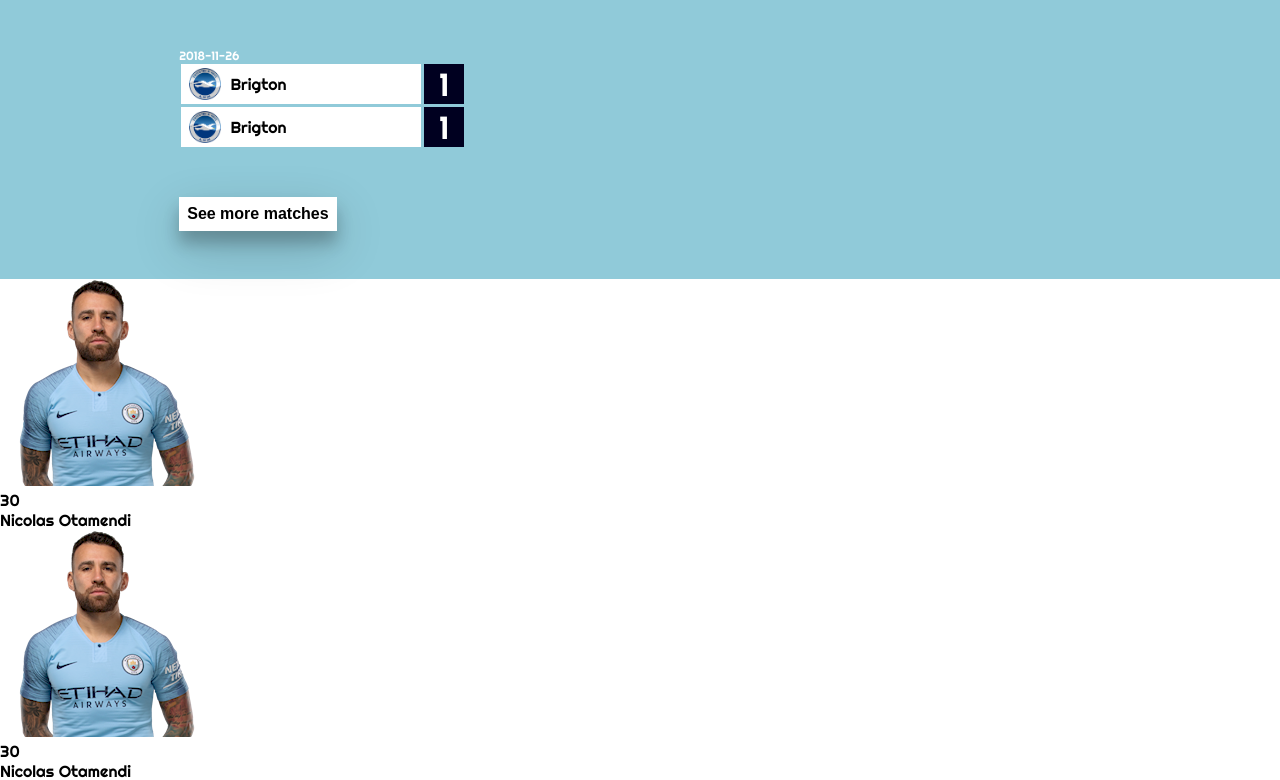
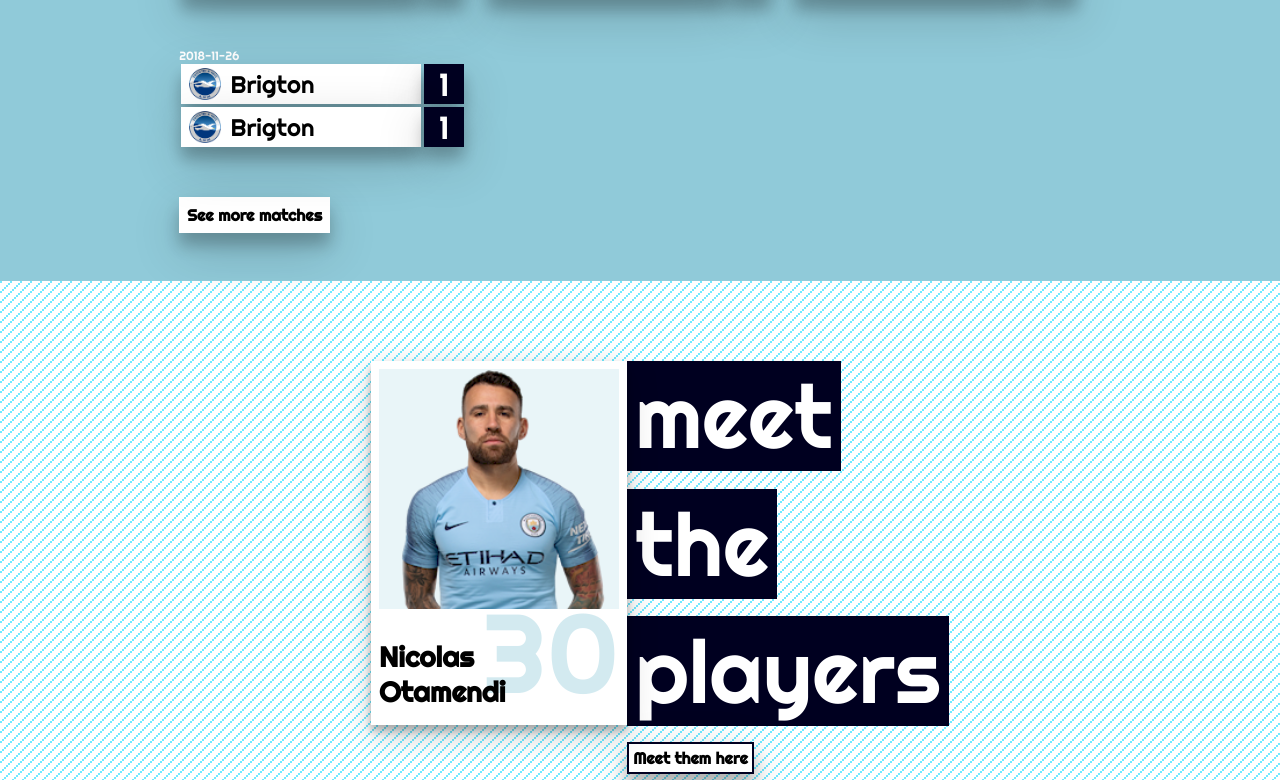
Before and after one commit to Akash187/manchester_city, a React (Create React App) app: page / in a window 1280 px wide. Shown: the part 823-1603 px from the top of the page. Built offline with nearby package versions, Linux system fonts and the light colour scheme.

Commit message:
styling players component finished.

```diff
--- a/package.json
+++ b/package.json
@@ -7,6 +7,7 @@
     "@material-ui/icons": "^3.0.1",
     "react": "^16.6.3",
     "react-dom": "^16.6.3",
+    "react-reveal": "^1.2.2",
     "react-scripts": "2.1.1"
   },
   "scripts": {
--- a/src/App.css
+++ b/src/App.css
@@ -219,7 +219,7 @@
     justify-content: center;
 }
 
-.matches_container{
+.container{
     width: 72%;
 }
 
@@ -257,14 +257,20 @@
 .match_team div{
     display: flex;
     align-items: center;
-    font-size: 1rem;
+    font-size: 1.5rem;
     width: 15rem;
     background-color: white;
     margin: 0.1rem;
+    box-shadow: 0 12px 16px 0 rgba(0, 0, 0, 0.24), 0 17px 50px 0 rgba(0, 0, 0, 0.19);
+}
+
+.match_team div div{
+    box-shadow: 0 0 0 0;
 }
 
 .match_team span{
     display: flex;
+    box-shadow: 0 12px 16px 0 rgba(0, 0, 0, 0.24), 0 17px 50px 0 rgba(0, 0, 0, 0.19);
     align-items: center;
     justify-content: center;
     font-size: 2rem;
@@ -282,6 +288,7 @@
 .matches_btn{
     margin-bottom: 3rem;
     padding: 0.5rem;
+    font-family:'Righteous', cursive;
     background-color: white;
     box-shadow: 0 12px 16px 0 rgba(0, 0, 0, 0.24), 0 17px 50px 0 rgba(0, 0, 0, 0.19);
     outline: none;
@@ -295,14 +302,151 @@ button:active {
     box-shadow: 0 2px #666;
 }
 
+@media only screen and (max-width: 900px){
+    .container{
+        width: 95%;
+    }
+}
+
 @media only screen and (max-width: 560px){
-    .matches_container{
+    .container{
         width: 90%;
     }
 }
 
 
+/*Team Style*/
+.team{
+    background-image: url("./images/stripes.png");
+    width: 100%;
+    display: flex;
+    justify-content: center;
+}
 
+.team_container{
+    display: flex;
+    flex-wrap: wrap;
+    margin-top: 5rem;
+}
+
+.players{
+    display: flex;
+}
+
+.player{
+    width: 15rem;
+    height: 21.75rem;
+    background: white;
+    border: 0.5rem solid white;
+    box-shadow: 0 6px 8px 0 rgba(0, 0, 0, 0.24), 0 10px 30px 0 rgba(0, 0, 0, 0.19);
+}
+
+.player img{
+    background: rgba(144, 202, 217,0.2);
+    width: 15rem;
+}
+
+.player:nth-child(1){
+    top: 4.5rem;
+    z-index: 4;
+    position: relative;
+    left: 12rem;
+    margin-left: -12rem;
+    margin-bottom: 10rem;
+}
+
+.player:nth-child(2){
+    top: 3rem;
+    z-index: 3;
+    position: relative;
+    left: 12rem;
+    margin-left: -12rem;
+}
+
+.player:nth-child(3){
+    top: 1.5rem;
+    z-index: 2;
+    position: relative;
+    left: 12rem;
+    margin-left: -12rem;
+}
+
+.player_info{
+    display: flex;
+    justify-content: space-between;
+    align-items: flex-end;
+    height: 6rem;
+}
+
+.player_name{
+    width: 5rem;
+    font-size: 1.75rem;
+    font-weight: 700;
+    z-index: 2;
+}
+
+.player_jersey_no{
+    font-size: 7rem;
+    line-height: 1.0;
+    color: rgba(144, 202, 217,0.4);
+    margin-top: 0.5rem;
+}
+
+.players_header{
+    font-size: 5.5rem;
+    font-weight: 500;
+    color: white;
+}
+
+.players_header div span{
+    background: var(--background-color-two);
+    padding: 0 0.5rem;
+}
+
+.players_header div:nth-child(2){
+    margin: 1.1rem 0;
+}
+
+.players_btn{
+    margin: 1rem 0 3rem 0;
+    padding: 0.25rem;
+    background-color: white;
+    font-family:'Righteous', cursive;
+    border: 2px solid var(--background-color-two);
+    box-shadow: 0 12px 16px 0 rgba(0, 0, 0, 0.24), 0 17px 50px 0 rgba(0, 0, 0, 0.19);
+    outline: none;
+    font-size: 1rem;
+    font-weight: 700;
+}
+
+@media only screen and (max-width: 480px){
+    .player:nth-child(2){
+        display: none;
+    }
+
+    .player:nth-child(1){
+        display: none;
+    }
+
+    .players_header{
+        margin-top: 3rem;
+        font-size: 3.5rem;
+    }
+}
+
+@media only screen and (max-width: 360px){
+    .player:nth-child(3){
+        display: none;
+    }
+}
+
+
+/*Extra Style*/
+.extra{
+    width: 100%;
+    display: flex;
+    justify-content: center;
+}
 
 
 .extra:first-child{
--- a/src/component/extra/Extra.js
+++ b/src/component/extra/Extra.js
@@ -2,8 +2,9 @@ import React from 'react';
 import jersey from '../../images/jersey.jpg';
 
 const Extra = () => {
-  return(
+  return (
     <div className="extra">
+      <div className="container">
         <div>
           <div className="extra_header">
             Win a Jersey
@@ -18,6 +19,7 @@ const Extra = () => {
           </div>
         </div>
       </div>
+    </div>
   );
 };
 
--- a/src/component/matches/Matches.js
+++ b/src/component/matches/Matches.js
@@ -1,13 +1,15 @@
 import React from 'react';
+import Bounce from 'react-reveal/Bounce';
 import brigton from '../../images/team_icons/brighton.png';
 
 const Matches = (props) => {
-  return(
+  return (
     <div className="matches">
-      <div className="matches_container">
+      <div className="container">
         <div className="matches_header">
           <span>Matches</span></div>
         <div className="all_matches">
+          <Bounce bottom>
             <div className="match">
               <div className="match_date">2018-11-26</div>
               <div className="match_team">
@@ -25,6 +27,8 @@ const Matches = (props) => {
                 <span className="score">1</span>
               </div>
             </div>
+          </Bounce>
+          <Bounce bottom>
             <div className="match">
               <div className="match_date">2018-11-26</div>
               <div className="match_team">
@@ -42,6 +46,8 @@ const Matches = (props) => {
                 <span className="score">1</span>
               </div>
             </div>
+          </Bounce>
+          <Bounce bottom>
             <div className="match">
               <div className="match_date">2018-11-26</div>
               <div className="match_team">
@@ -59,6 +65,8 @@ const Matches = (props) => {
                 <span className="score">1</span>
               </div>
             </div>
+          </Bounce>
+          <Bounce bottom>
             <div className="match">
               <div className="match_date">2018-11-26</div>
               <div className="match_team">
@@ -76,6 +84,7 @@ const Matches = (props) => {
                 <span className="score">1</span>
               </div>
             </div>
+          </Bounce>
         </div>
         <button className="matches_btn">See more matches</button>
       </div>
--- a/src/component/team/Team.js
+++ b/src/component/team/Team.js
@@ -1,33 +1,59 @@
 import React from 'react';
 import Otamendi from '../../images/players/Otamendi.png';
-
+import Roll from 'react-reveal/Roll';
 const Team = () => {
   return (
     <div className="team">
-      <div className="players">
-        <div className="player">
-          <img src={Otamendi} alt="Otamendi"/>
-          <div className="player_jersey_no">30</div>
-          <div className="player_name">Nicolas Otamendi</div>
+      <div className="container team_container">
+        <div className="players">
+          <Roll left>
+            <div className="player player_first">
+              <img src={Otamendi} alt="Otamendi"/>
+              <div className="player_info">
+                <div className="player_name">Nicolas Otamendi</div>
+                <div className="player_jersey_no">30</div>
+              </div>
+            </div>
+          </Roll>
+          <Roll top>
+            <div className="player player_second">
+              <img src={Otamendi} alt="Otamendi"/>
+              <div className="player_info">
+                <div className="player_name">Nicolas Otamendi</div>
+                <div className="player_jersey_no">30</div>
+              </div>
+            </div>
+          </Roll>
+          <Roll right>
+            <div className="player player_third">
+              <img src={Otamendi} alt="Otamendi"/>
+              <div className="player_info">
+                <div className="player_name">Nicolas Otamendi</div>
+                <div className="player_jersey_no">30</div>
+              </div>
+            </div>
+          </Roll>
+          <Roll bottom>
+            <div className="player player_fourth">
+              <img src={Otamendi} alt="Otamendi"/>
+              <div className="player_info">
+                <div className="player_name">Nicolas Otamendi</div>
+                <div className="player_jersey_no">30</div>
+              </div>
+            </div>
+          </Roll>
         </div>
-        <div className="player">
-          <img src={Otamendi} alt="Otamendi"/>
-          <div className="player_jersey_no">30</div>
-          <div className="player_name">Nicolas Otamendi</div>
-        </div>
-        <div className="player">
-          <img src={Otamendi} alt="Otamendi"/>
-          <div className="player_jersey_no">30</div>
-          <div className="player_name">Nicolas Otamendi</div>
-        </div>
-        <div className="player">
-          <img src={Otamendi} alt="Otamendi"/>
-          <div className="player_jersey_no">30</div>
-          <div className="player_name">Nicolas Otamendi</div>
+        <div>
+          <div className="players_header">
+            <div><span>meet</span></div>
+            <div><span>the</span></div>
+            <div><span>players</span></div>
+          </div>
+          <button className="players_btn">
+            Meet them here
+          </button>
         </div>
       </div>
-      <div className="players_header">Meet them here</div>
-      <button className="btn">Meet them here</button>
     </div>
   );
 };
```
Also changed, not shown: 1 other file (tests, documents, lock files or other folders). Lines whose indentation alone changed are shown as unchanged.
